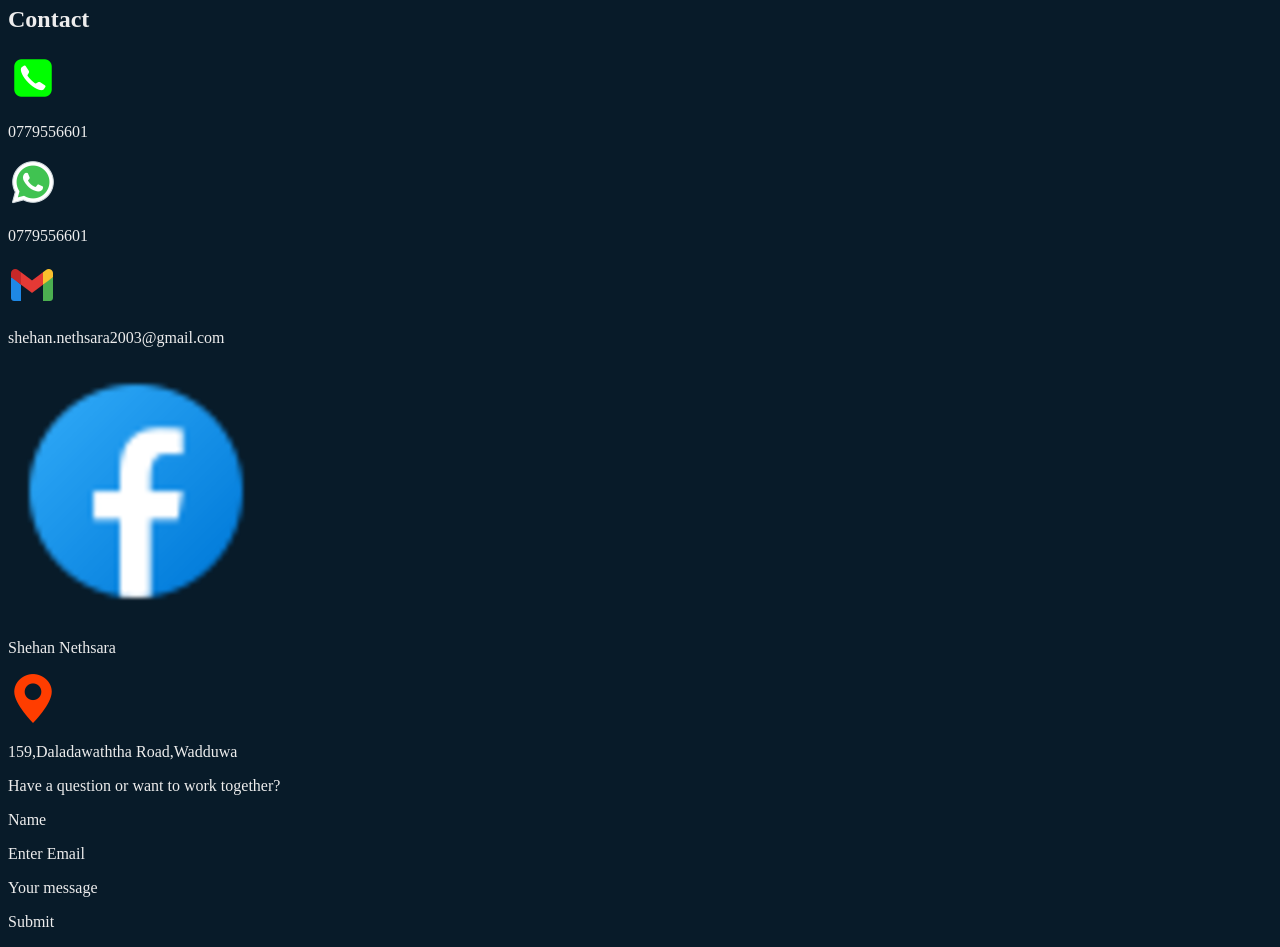
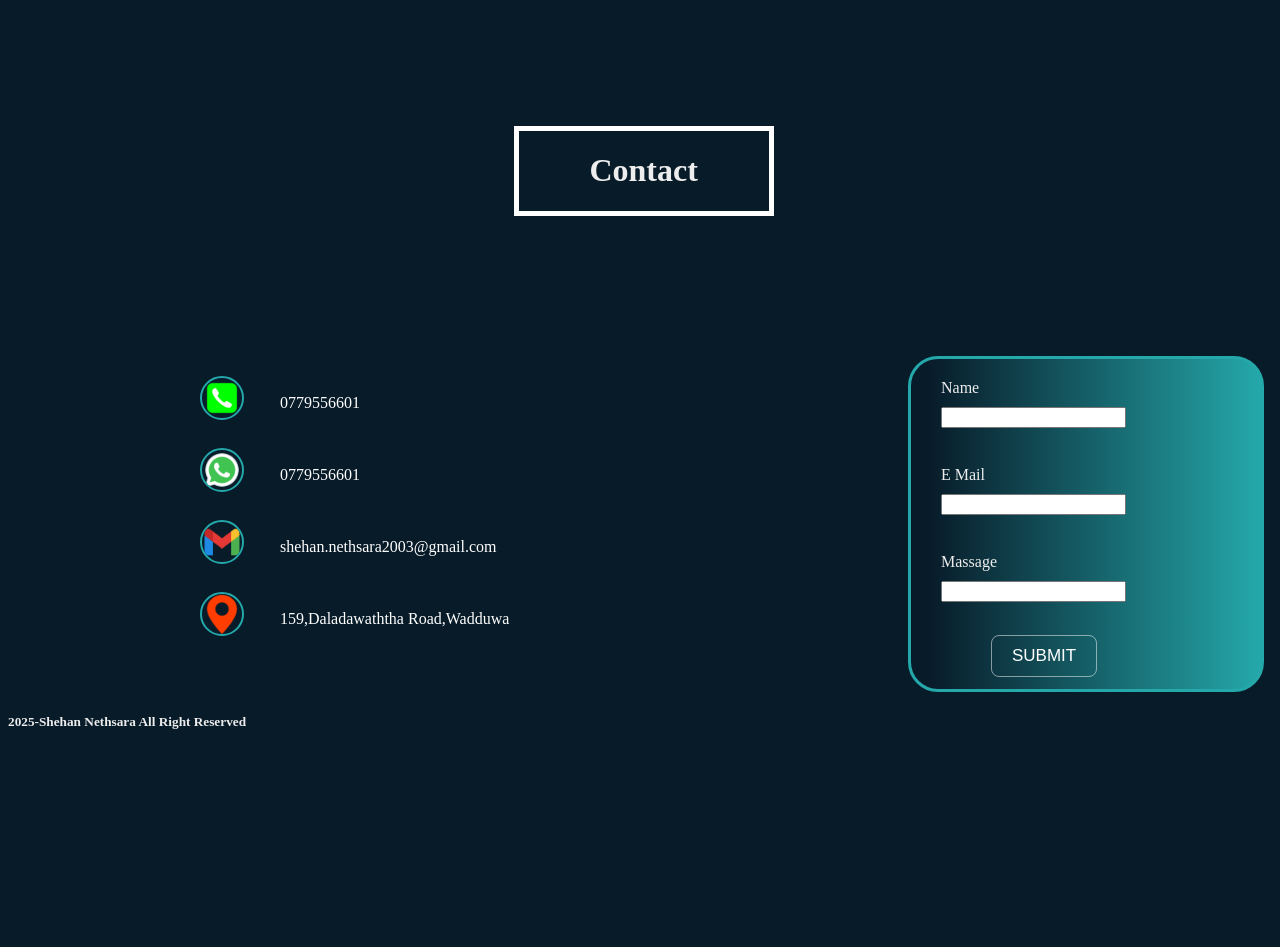
Before and after one commit to ShehanNethsara/My-Portfolio, a plain HTML site: page index.html in a window 1280 px wide. Shown: the part 3700-4647 px from the top of the page. After the commit the page ends 4456 px from the top, so only its background shows below. Drawn offline with Linux system fonts and the light colour scheme; files whose address does not match are found by name.

Commit message:
add csscontact

```diff
--- a/index.html
+++ b/index.html
@@ -23,6 +23,8 @@
 
 
 </header>
+
+<main>
 
 <section class="about">
 
@@ -134,43 +136,48 @@
     <img src="assets/image/pic5.jpg" width="300" alt="image5">
 </section>
 
-<section>
-    <h1>Contact</h1>
-    <div>
+
+<h1 id="contact">Contact</h1>
+<section class="contact">
+
+    <div id="msg">
         <img src="assets/image/icons8-phone-50%20(1).png" alt="phone">
         <p>0779556601</p>
-    </div>
 
-    <div>
         <img src="assets/image/icons8-whatsapp-50.png" alt="">
         <p>0779556601</p>
-    </div>
-
-    <div>
 
         <img src="assets/image/icons8-gmail-48.png" alt="">
         <p>shehan.nethsara2003@gmail.com</p>
 
-    </div>
 
-    <div>
-        <img src="assets/image/icons8-facebook-48.ico" alt="">
-        <p>Shehan Nethsara</p>
-    </div>
-
-    <div>
         <img src="assets/image/icons8-location-50.png" alt="location">
         <p>159,Daladawaththa Road,Wadduwa</p>
     </div>
 
-    <div>
-        <p>Have a question or want to work together?</p>
-        <p>Name</p>
-        <p>Enter Email</p>
-        <p>Your message</p>
-        <p>Submit</p>
-    </div>
+    <form>
+        <div>
+            <label for="name">Name</label> <br>
+            <input type="text" id="name" name="name"><br><br>
+        </div>
+        <div>
+            <label for="email">E Mail</label> <br>
+            <input type="email" id="email" name="email"><br><br>
+        </div>
+        <div>
+
+            <label for="massage">Massage</label> <br>
+            <input type="text" id="massage" name="massage"><br><br>
+
+            <button type="submit">Submit</button>
+        </div>
+    </form>
 </section>
+</main>
+
+<footer>
+    <h5>2025-Shehan Nethsara All Right Reserved</h5>
+</footer>
 
 
 
--- a/style/style.css
+++ b/style/style.css
@@ -268,3 +268,111 @@ body{
     gap: 50px;
     bottom: 500px;
 }
+
+/*.gallery{*/
+/*    position: relative;*/
+/*    height: 120vh;*/
+/*    display: flex;*/
+/*    padding: 0 10%;*/
+/*    gap: 15rem;*/
+/*}*/
+
+/*.gallery h1{*/
+/*    border: 3px solid white;*/
+/*    width: 250px;*/
+/*    height: 80px;*/
+/*    position: absolute;*/
+/*    text-align: center;*/
+/*    align-content: center;*/
+/*    font-size: 40px;*/
+/*    font-weight: 700;*/
+/*    left: 0;*/
+/*    right: 0;*/
+/*    top: 0;*/
+
+/*    margin: auto;*/
+/*}*/
+
+
+#contact {
+    border: 5px solid white;
+    width: 250px;
+    height: 80px;
+    text-align: center;
+    align-content: center;
+    margin-top: 140px;
+    margin-left: 40%;
+}
+
+#msg{
+    position: absolute;
+    width: 500px;
+    height: 400px;
+    left: 200px;
+}
+
+.contact>div img{
+    margin-top: 20px;
+    width: 40px;
+    height: 40px;
+    background: transparent;
+    border: 2px solid #24A8AA;
+    border-radius: 50%;
+    font-size: 20px;
+    color: #24A8AA;
+    text-decoration: none;
+}
+
+#msg p{
+    margin-left: 80px;
+    margin-top: -30px;
+    color: white;
+}
+
+form{
+    position: relative;
+    width: 350px;
+    height: 330px;
+    border: #24A8AA solid;
+    margin-left: 900px;
+    margin-top: 140px;
+    background: linear-gradient(90deg, transparent 5%, #24A8AA 100%);
+    border-radius: 30px;
+}
+
+form>div{
+    margin-left: 30px;
+    margin-top: 20px;
+}
+
+form>div>input{
+    margin-top: 10px;
+}
+
+form>div>button{
+    padding: 10px 20px;
+    text-transform: uppercase;
+    border-radius: 8px;
+    font-size: 17px;
+    font-weight: 500;
+    color: #ffffff;
+    text-shadow: none;
+    background: transparent;
+    cursor: pointer;
+    box-shadow: transparent;
+    border: 1px solid #ffffff80;
+    transition: 0.5s ease;
+    user-select: none;
+    margin-top: 15px;
+    margin-left: 50px;
+}
+
+form>div>button:hover,
+:focus {
+    color: black;
+    background: #24A8AA;
+    border: 1px solid #24A8AA;
+    text-shadow: 0 0 5px #ffffff, 0 0 10px #ffffff, 0 0 20px #ffffff;
+    box-shadow: 0 0 5px #24A8AA, 0 0 20px #60ebec, 0 0 50px #24A8AA,
+    0 0 100px #008cff;
+}
```
